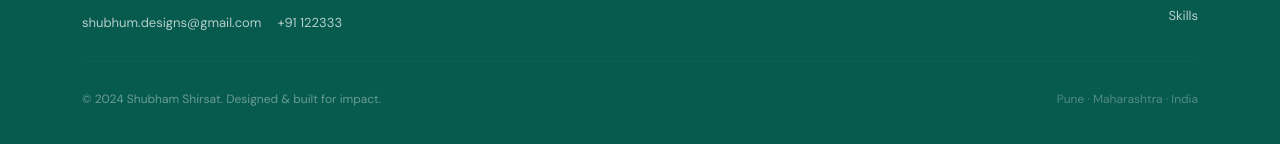
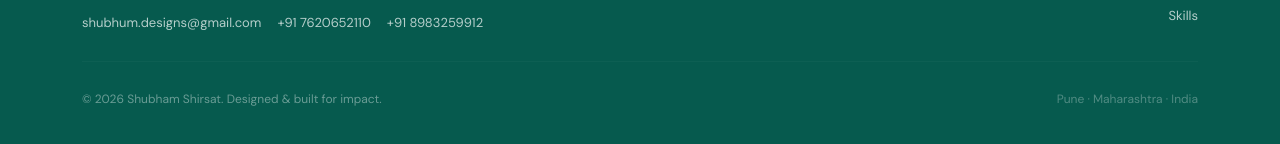
Before and after one commit to shubhumdesigns/portfolio, a plain HTML site: page index.html in a window 1280 px wide. Shown: the part 4855-4999 px from the top of the page. Drawn offline with nearby package versions, Linux system fonts and the light colour scheme.

Commit message:
Update index.html

```diff
--- a/index.html
+++ b/index.html
@@ -854,7 +854,8 @@
         <div class="footer-role">Product Designer · UI/UX Designer · Pune, India</div>
         <div class="footer-links">
           <a href="mailto:shubhum.designs@gmail.com" class="footer-link">shubhum.designs@gmail.com</a>
-          <a href="tel:+91122333" class="footer-link">+91 122333</a>
+          <a href="tel:+917620652110" targte="_blank" class="footer-link">+91 7620652110</a>
+          <a href="tel:+918983259912" targte="_blank" class="footer-link">+91 8983259912</a>
         </div>
       </div>
       <div class="col-md-6 text-md-end">
@@ -866,7 +867,7 @@
     </div>
     <hr class="footer-divider">
     <div class="d-flex flex-wrap justify-content-between align-items-center gap-3">
-      <div class="footer-copy">© 2024 Shubham Shirsat. Designed &amp; built for impact.</div>
+      <div class="footer-copy">© 2026 Shubham Shirsat. Designed &amp; built for impact.</div>
       <div style="font-size:12px;color:rgba(255,255,255,.3);">Pune · Maharashtra · India</div>
     </div>
   </div>
```
